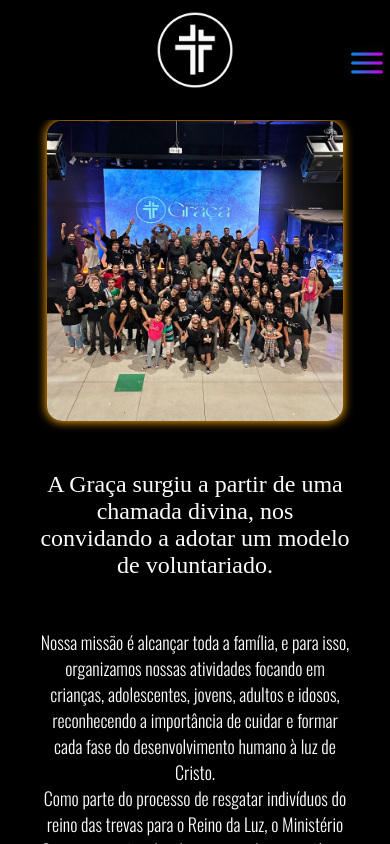
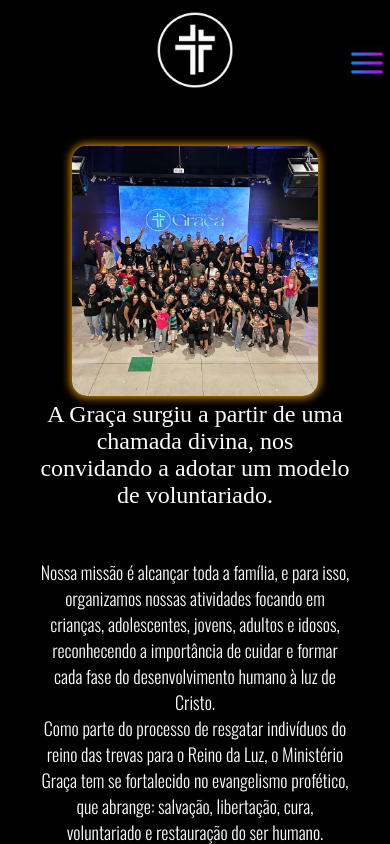
Before and after one commit to andre09999/ministerioGraca, a React (Create React App) app: page /sobre in a window 390 px wide. Shown: the top 844 px of the page. Built offline with nearby package versions, Linux system fonts and the light colour scheme; a web font is replaced by a local one.

Commit message:
Update about.css

```diff
--- a/src/pages/about.css
+++ b/src/pages/about.css
@@ -57,23 +57,22 @@
     .about{
         flex-direction: column-reverse;
         height: 100%;
+        padding-top: 45px;
     }
     .overlay{
         width: 80% !important;
         height: auto;
         font-size: 16px !important;
-        margin-top: 50px;
+        margin-top: 5px;
 
     }
     .textoabout{
         font-size: 18px !important
     }
     .vol{
-        margin-top: 20px;
-       max-width: 300px;
-        max-height: 300px;
+        max-width: 300px;
+        max-height: 250px;
         border-radius: 15px;
-
         margin-left: 0;
     }
     .h11{
```
